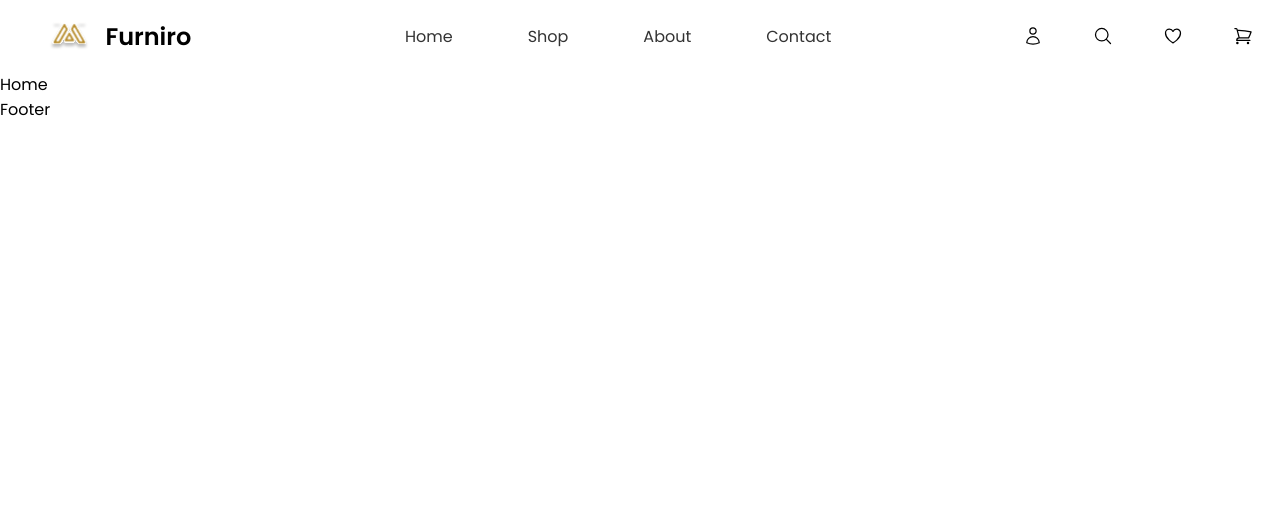
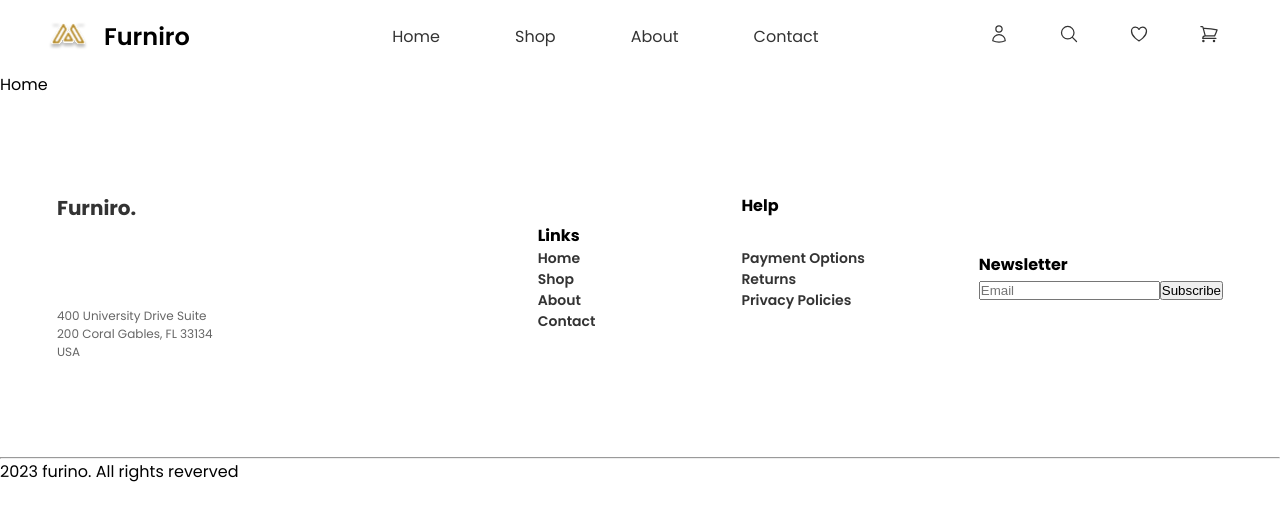
Before and after one commit to goldr0g3r/furniro, a React (Create React App) app in the folder frontend/: page / in a window 1280 px wide. Shown: the top 520 px of the page. Built offline with nearby package versions, Linux system fonts and the light colour scheme.

Commit message:
fix(footer): creating footer

```diff
--- /dev/null
+++ b/frontend/src/components/footer/footer.scss
@@ -0,0 +1,52 @@
+@import "../../styles/index.scss";
+
+.footer_container {
+  width: 100%;
+  display: flex;
+  align-items: center;
+  justify-content: space-around;
+  height: 45vh;
+
+  h1 {
+    font-size: 20px;
+    color: $heading;
+    padding-bottom: 25%;
+  }
+
+  h3 {
+    font-size: 16px;
+  }
+
+  p {
+    color: $text;
+    font-size: 12px;
+    width: 50%;
+  }
+  a {
+    text-decoration: none;
+    color: $heading;
+    font-size: 14px;
+    font-weight: 600;
+    transition: all 0.3s ease;
+    &:hover {
+      color: $primary;
+    }
+  }
+
+  .link_container {
+    display: flex;
+    flex-direction: column;
+    padding: 2rem;
+  }
+
+  .help_container {
+    h3 {
+      padding-bottom: 25%;
+    }
+    display: flex;
+    flex-direction: column;
+    padding-bottom: 50px;
+    justify-content: start;
+    align-items: start;
+  }
+}
--- a/frontend/src/components/footer/index.tsx
+++ b/frontend/src/components/footer/index.tsx
@@ -1,9 +1,40 @@
 import React from "react";
-
+import "./footer.scss";
 type Props = {};
 
 const Footer = (props: Props) => {
-  return <div>Footer</div>;
+  return (
+    <div className="footer">
+      <div className="footer_container">
+        <div className="address_container">
+          <h1 className="footer_logo">Furniro.</h1>
+          <p>400 University Drive Suite 200 Coral Gables, FL 33134 USA</p>
+        </div>
+        <div className="link_container">
+          <h3>Links</h3>
+          <a href="/">Home</a>
+          <a href="shop/">Shop</a>
+          <a href="about/">About</a>
+          <a href="contact/">Contact</a>
+        </div>
+        <div className="help_container">
+          <h3>Help</h3>
+          <a href="privacy/">Payment Options</a>
+          <a href="terms/">Returns</a>
+          <a href="policy/">Privacy Policies</a>
+        </div>
+        <div>
+          <h3>Newsletter</h3>
+          <div className="newsletter_form">
+            <input type="email" placeholder="Email" />
+            <button>Subscribe</button>
+          </div>
+        </div>
+      </div>
+      <hr />
+      <span>2023 furino. All rights reverved</span>
+    </div>
+  );
 };
 
 export default Footer;
--- a/frontend/src/components/navbar/index.tsx
+++ b/frontend/src/components/navbar/index.tsx
@@ -32,10 +32,18 @@ const Navbar = (props: Props) => {
         </ul>
       </div>
       <div className="navbar_right">
-        <UserIcon />
-        <SearchIcon />
-        <HeartIcon />
-        <CartIcon />
+        <button>
+          <UserIcon />
+        </button>
+        <button>
+          <SearchIcon />
+        </button>
+        <button>
+          <HeartIcon />
+        </button>
+        <button>
+          <CartIcon />
+        </button>
       </div>
     </nav>
   );
--- a/frontend/src/components/navbar/navbar.scss
+++ b/frontend/src/components/navbar/navbar.scss
@@ -4,7 +4,7 @@
   justify-content: space-around;
   align-items: center;
   margin: auto;
-padding: 1rem ;
+  padding: 1rem;
 
   .navbar_left {
     display: flex;
@@ -48,11 +48,28 @@ padding: 1rem ;
   .navbar_right {
     display: flex;
     align-items: center;
-    justify-content: center;
+    justify-content: start;
+    margin-right: 2rem;
     gap: 50px;
     width: 20%;
     svg {
       width: 20px;
+    }
+
+    button {
+      background-color: $white;
+      color: $heading;
+      border: none;
+      padding: 0;
+
+      border-radius: 5px;
+      font-size: 16px;
+      font-weight: 500;
+      cursor: pointer;
+      transition: all 0.3s ease;
+      &:hover {
+        color: $primary;
+      }
     }
   }
 
```
